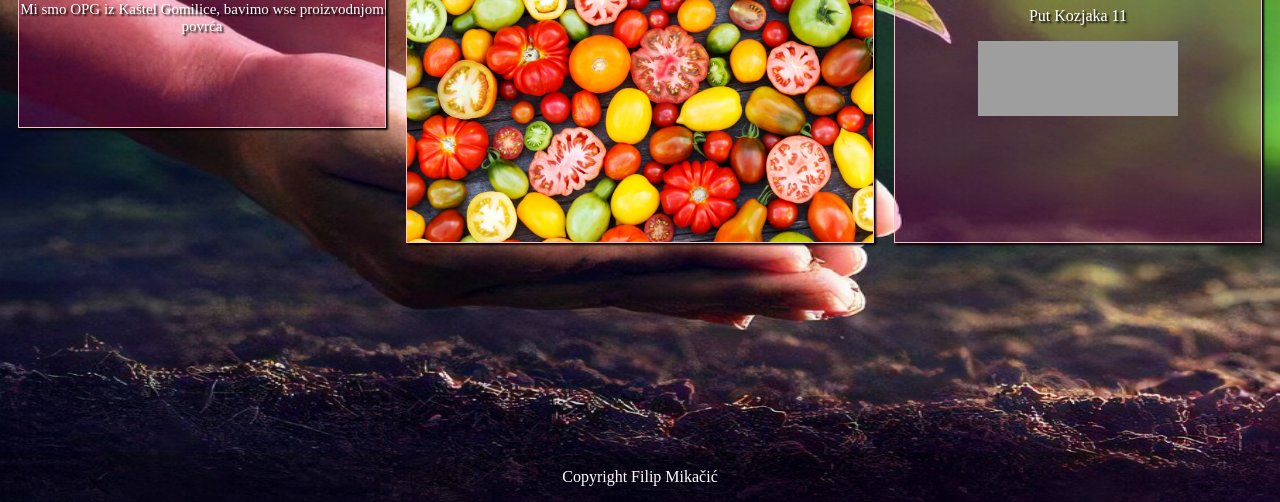
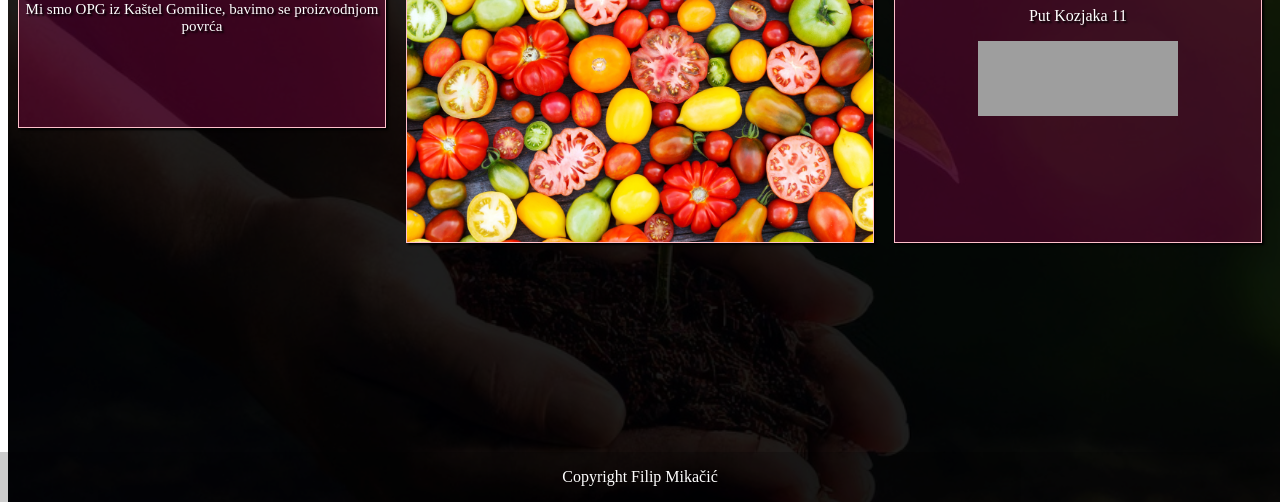
Before and after one commit to Flip17/website, a plain HTML site: page index.html in a window 1280 px wide. Shown: the part 298-800 px from the top of the page. Drawn offline with Linux system fonts and the light colour scheme; grey boxes are pictures that could not be loaded.

Commit message:
Add files via upload

```diff
--- a/index.html
+++ b/index.html
@@ -6,7 +6,8 @@
 	<meta name="viewport" content="width=device-width, initial-scale=1">
 </head>
 <body>
-
+<div class="cover">
+</div>
 <div class="title">
 	<b>OPG Mikačić</b>
 </div>
@@ -19,7 +20,7 @@
 <div class="content">
 	<div class="onama">
 		<h1>O nama</h1>
-			<p>Mi smo OPG iz Kaštel Gomilice, bavimo wse proizvodnjom povrća</p>
+			<p>Mi smo OPG iz Kaštel Gomilice, bavimo se proizvodnjom povrća</p>
 		</div>
 
 	<div class="lokacija">
--- a/style.css
+++ b/style.css
@@ -1,19 +1,20 @@
-html  {
+.cover  {
+	position: absolute;
+	top: 0%;
+	background-image: url("garden.jpg");
+	background-size: cover;
+	image-repeat: no-repeat;
+	filter: brightness(12%);
 	width: 100vw;
 	height: 100vh;
-	background: linear-gradient(120deg, brown, orange, green);
-	background-size: 100vw 100vh;
-	background-repeat: no-repeat;
-	background-image: url("garden.jpg");
+	z-index: -1;
 }
 
 .content {
 	display: flex;
 	flex-wrap: wrap;
 	flex-direction: row;
-
-
-
+	z-index: 2;
 }
 
 .content > div {
```
